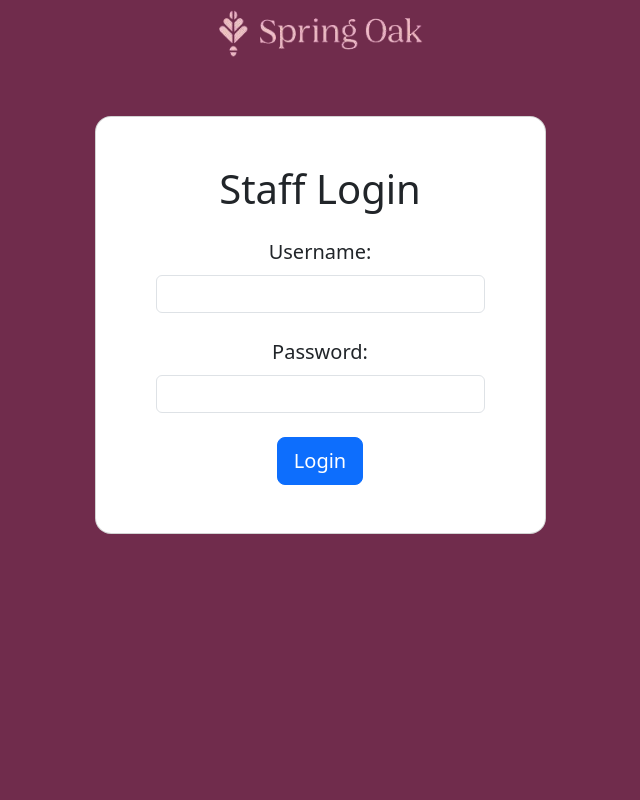
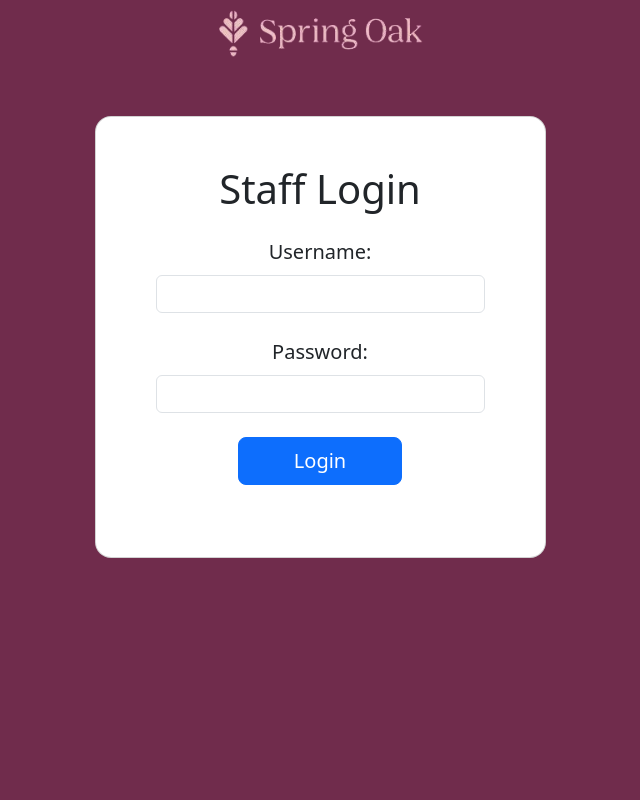
Before and after one commit to rosenb26/Software-Engineering-Group-Project, a Flask app: page / in a window 1280 px wide. Shown: the whole page, without its empty margins (320-960 px from the left). Run offline with Flask 3, Linux system fonts and the light colour scheme; some libraries are stand-ins or nearby versions.

Commit message:
Update login.html

```diff
--- a/SpringOakWebApp3.0/templates/login.html
+++ b/SpringOakWebApp3.0/templates/login.html
@@ -58,12 +58,14 @@
                         required
                       />
                     </div>
+                    <div class="form-outline mb-4 d-grid gap-2 col-6 mx-auto">
                       <button
                         type="submit"
                         class="btn btn-primary btn-lg btn text-nowrap"
                       >
                         Login
                       </button>
+                    </div>
                   </form>
                 </div>
                 <script src="{{ url_for('static', filename='bootstrap.bundle.min.js') }}"></script>
```
Lines whose indentation alone changed are shown as unchanged.
